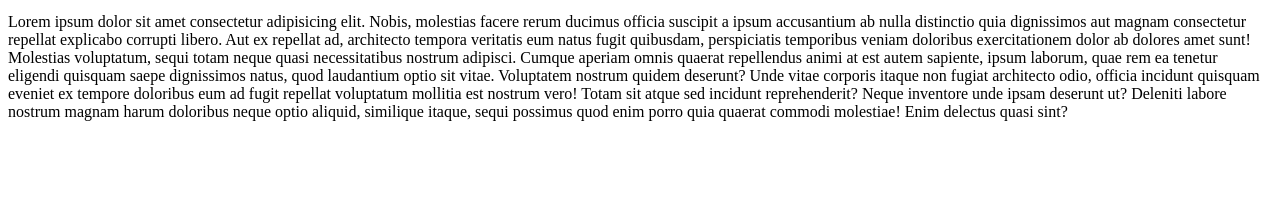
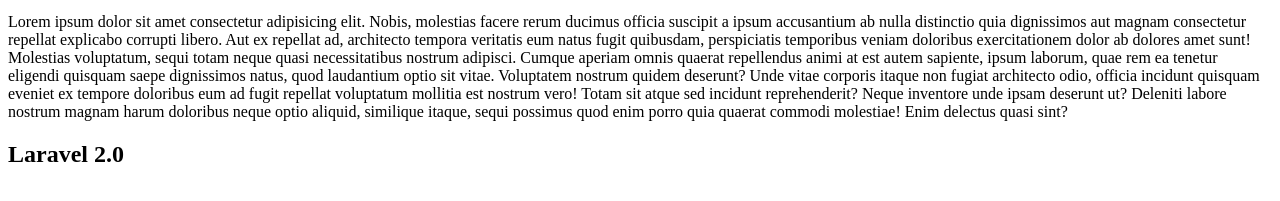
Before and after one commit to prodigalp/vendo, a plain HTML site: page index.html in a window 1280 px wide. Shown: the part 101-302 px from the top of the page. Drawn offline with Linux system fonts and the light colour scheme.

Commit message:
Inserted H2 laravel Label

```diff
--- a/index.html
+++ b/index.html
@@ -16,6 +16,7 @@
             Cumque aperiam omnis quaerat repellendus animi at est autem sapiente, ipsum laborum, quae rem ea tenetur eligendi quisquam saepe dignissimos natus, quod laudantium optio sit vitae. Voluptatem nostrum quidem deserunt?
             Unde vitae corporis itaque non fugiat architecto odio, officia incidunt quisquam eveniet ex tempore doloribus eum ad fugit repellat voluptatum mollitia est nostrum vero! Totam sit atque sed incidunt reprehenderit?
             Neque inventore unde ipsam deserunt ut? Deleniti labore nostrum magnam harum doloribus neque optio aliquid, similique itaque, sequi possimus quod enim porro quia quaerat commodi molestiae! Enim delectus quasi sint?</p>
+            <h2>Laravel 2.0</h2>
         </main>
 
     <script src="./script.js"></script>
```
